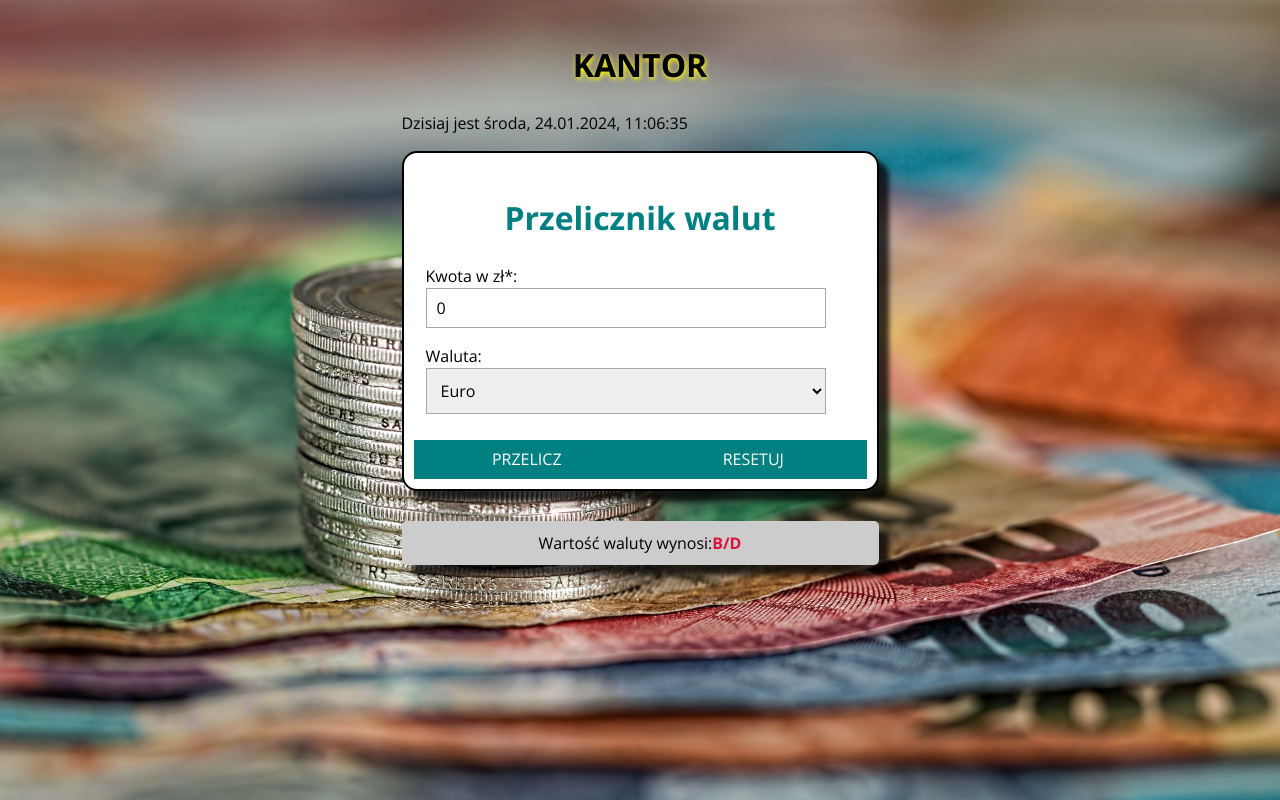
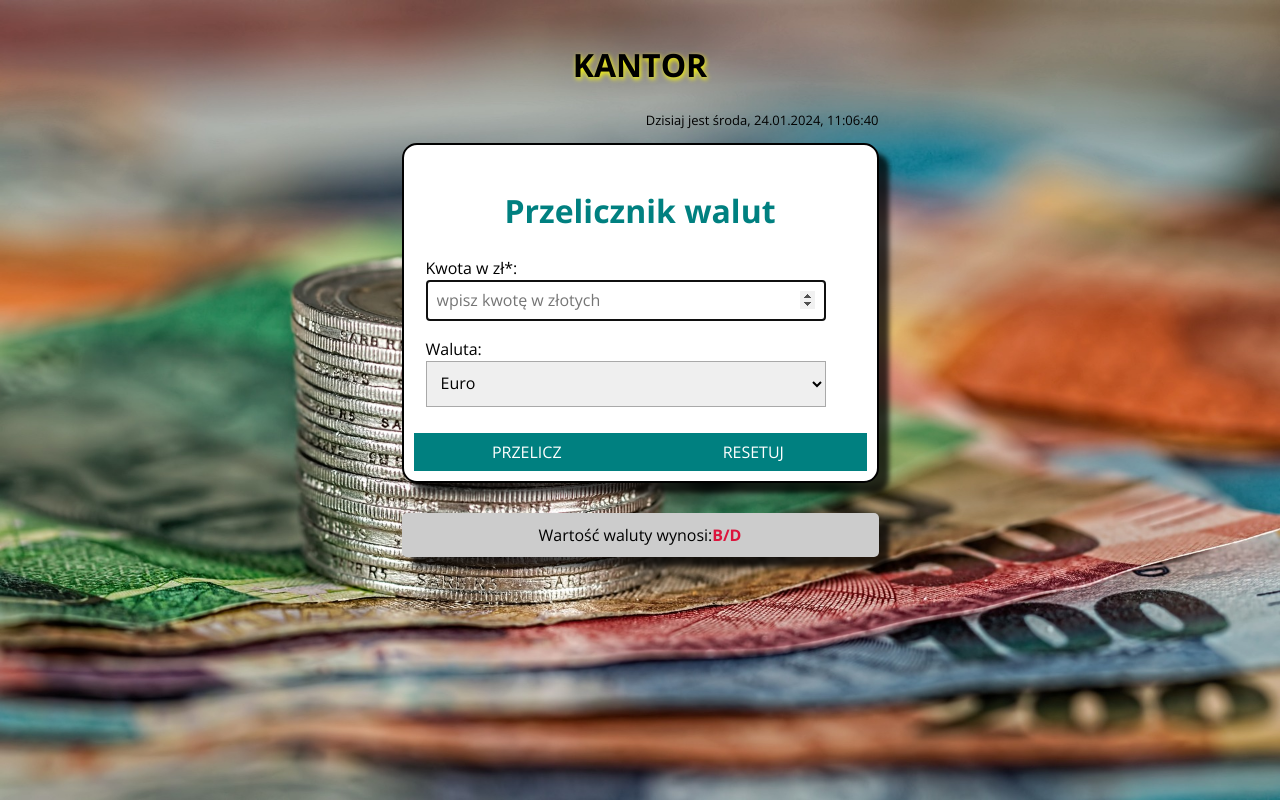
Before and after one commit to tomecky1/currency-converter-react, a React (Create React App) app: page / in a window 1280 px wide. Built offline with nearby package versions, Linux system fonts and the light colour scheme.

Commit message:
implemented useEffect hook

```diff
--- a/src/App.js
+++ b/src/App.js
@@ -2,8 +2,25 @@ import Form from './Form';
 import Time from './Time';
 import Header from './Header';
 import Container from './Container';
+import { useEffect } from 'react';
+import { useState } from 'react';
 
 function App() {
+
+  const [time, setTime] = useState(new Date().toLocaleString("pl-PL"));
+  console.log(time);
+
+  useEffect(() => {
+    const intervalId = setInterval(() => {
+      setTime(new Date().toLocaleString("pl-PL"));
+    }, 1000);
+
+    return () => {
+      clearInterval(intervalId);
+    }
+  }
+    , []);
+
   return (
     <>
       <Container>
--- a/src/Form/index.js
+++ b/src/Form/index.js
@@ -3,7 +3,7 @@ import React, { useState } from "react";
 
 
 function Form() {
-    const [amount, setAmount] = useState(0);
+    const [amount, setAmount] = useState("");
     const onInputChange = ({ target }) => {
         setAmount(target.value);
     };
@@ -57,6 +57,7 @@ function Form() {
                             step="any"
                             required
                             placeholder="wpisz kwotę w złotych"
+                            autoFocus
                         />
                     </label>
                 </p>
--- a/src/Time/index.js
+++ b/src/Time/index.js
@@ -1,9 +1,5 @@
 import "./style.css";
-
-setInterval(() => {
-    Time();
-
-}, 1000);
+import React from "react";
 
 function Time() {
     const date = new Date();
@@ -13,25 +9,10 @@ function Time() {
 
     return (
         <>
-            <p>Dzisiaj jest {day}, {newDate}</p>
+            <p className="date">Dzisiaj jest {day}, {newDate}</p>
         </>
     );
 
 };
 
-
-// const setTimer = setInterval(() => {
-//     Time();
-// }, 1000);
-
-// function renderTime() {
-
-//     return (
-//         { setTimer }
-//     );
-// };
-
-// renderTime();
-
-
 export default Time;
--- a/src/Time/style.css
+++ b/src/Time/style.css
@@ -0,0 +1,4 @@
+.date {
+  text-align: right;
+  font-size: small;
+}
```
